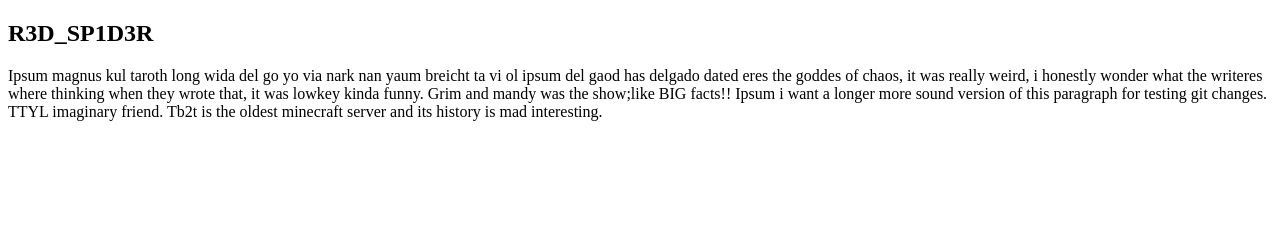
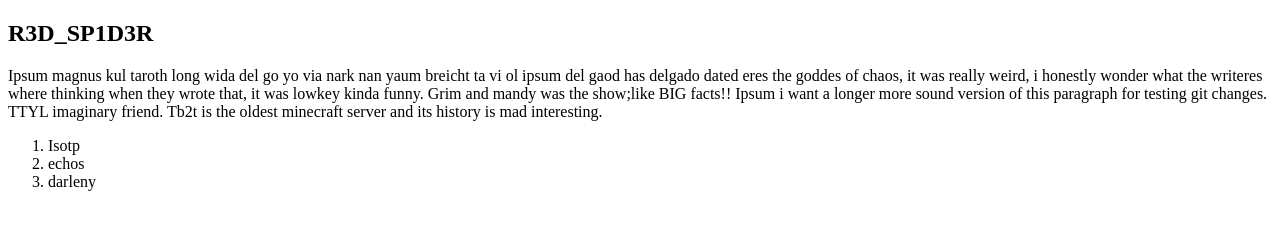
Before and after one commit to MorganGrant/gitgithubMasterclass, a plain HTML site: page index.html in a window 1280 px wide. Drawn offline with Linux system fonts and the light colour scheme.

Commit message:
Added ol to article 1
I have added an ordered list to the first article on the index page.
It contains very useful information

```diff
--- a/index.html
+++ b/index.html
@@ -29,9 +29,11 @@
                 BIG facts!! Ipsum i want a longer more sound version of this paragraph for testing git changes.
                 TTYL imaginary friend. Tb2t is the oldest minecraft server and its history is mad interesting.
             </p>
-            <section>
-
-            </section>
+            <ol>
+                <li>Isotp</li>
+                <li>echos</li>
+                <li>darleny</li>
+            </ol>
         </article>
 
     </main>
```
